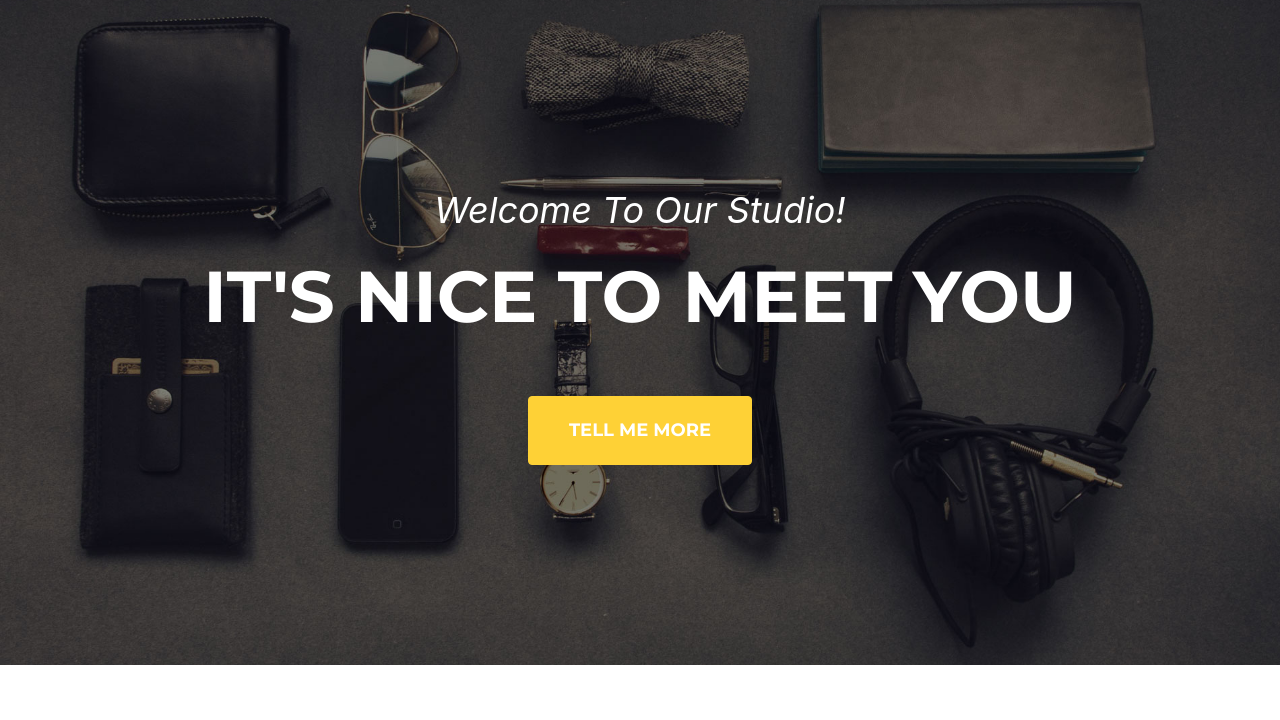
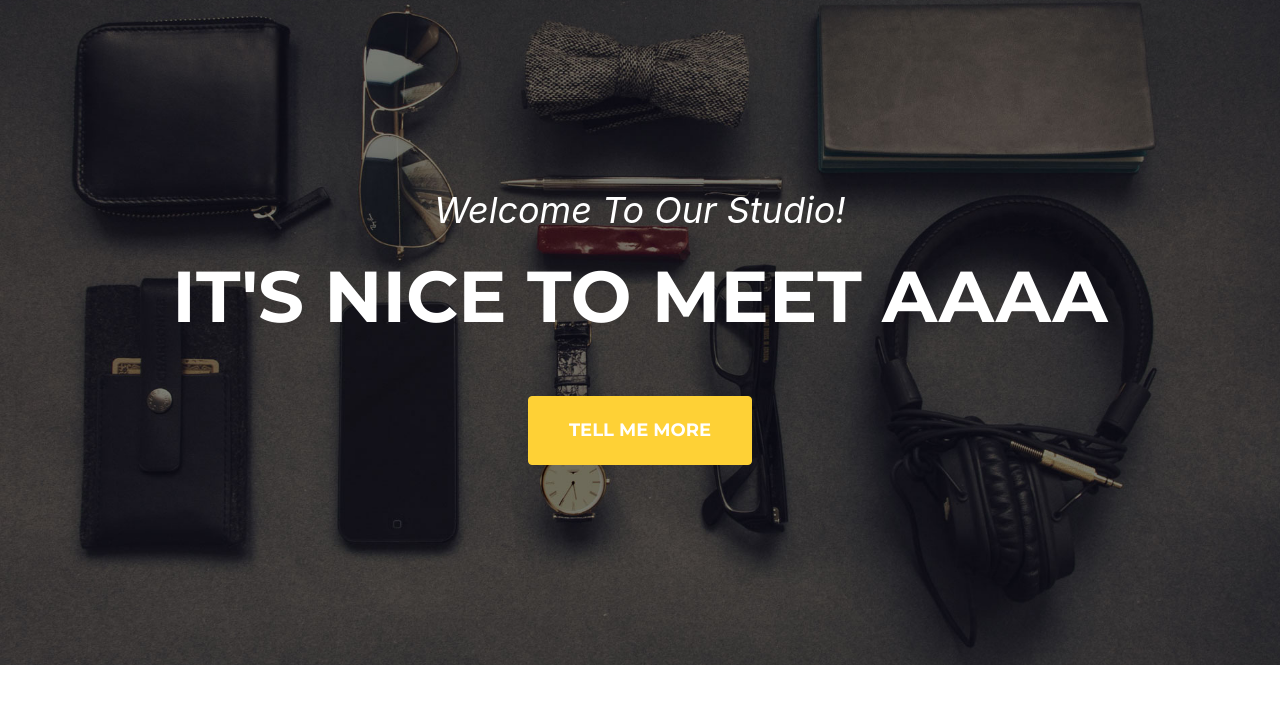
Before and after one commit to CHAMI500/projet1, a plain HTML site: page index.html in a window 1280 px wide. Shown: the part 80-800 px from the top of the page. Drawn offline with nearby package versions, Linux system fonts and the light colour scheme; a web font is replaced by a local one.

Commit message:
this is second commit

```diff
--- a/index.html
+++ b/index.html
@@ -40,7 +40,7 @@
         <header class="masthead">
             <div class="container">
                 <div class="masthead-subheading">Welcome To Our Studio!</div>
-                <div class="masthead-heading text-uppercase">It's Nice To Meet You</div>
+                <div class="masthead-heading text-uppercase">It's Nice To Meet aaaa</div>
                 <a class="btn btn-primary btn-xl text-uppercase js-scroll-trigger" href="#services">Tell Me More</a>
             </div>
         </header>
```
